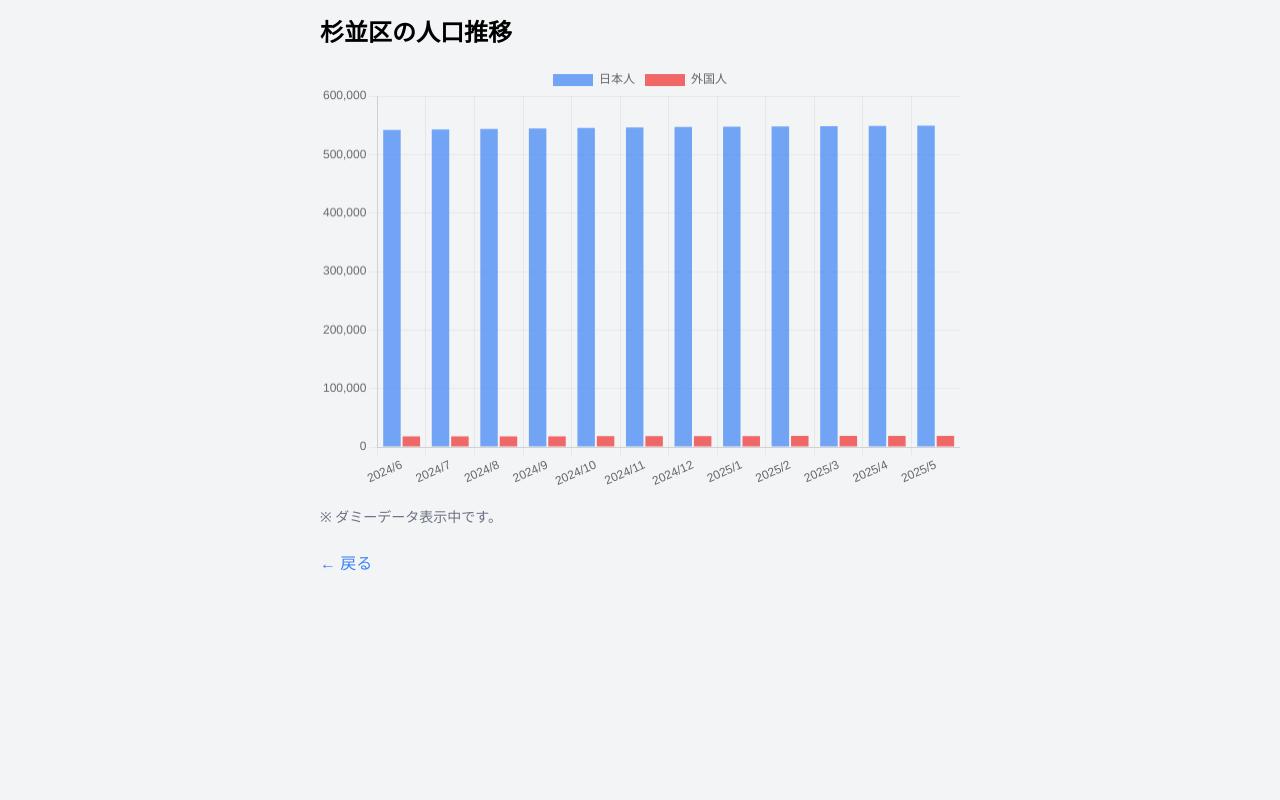
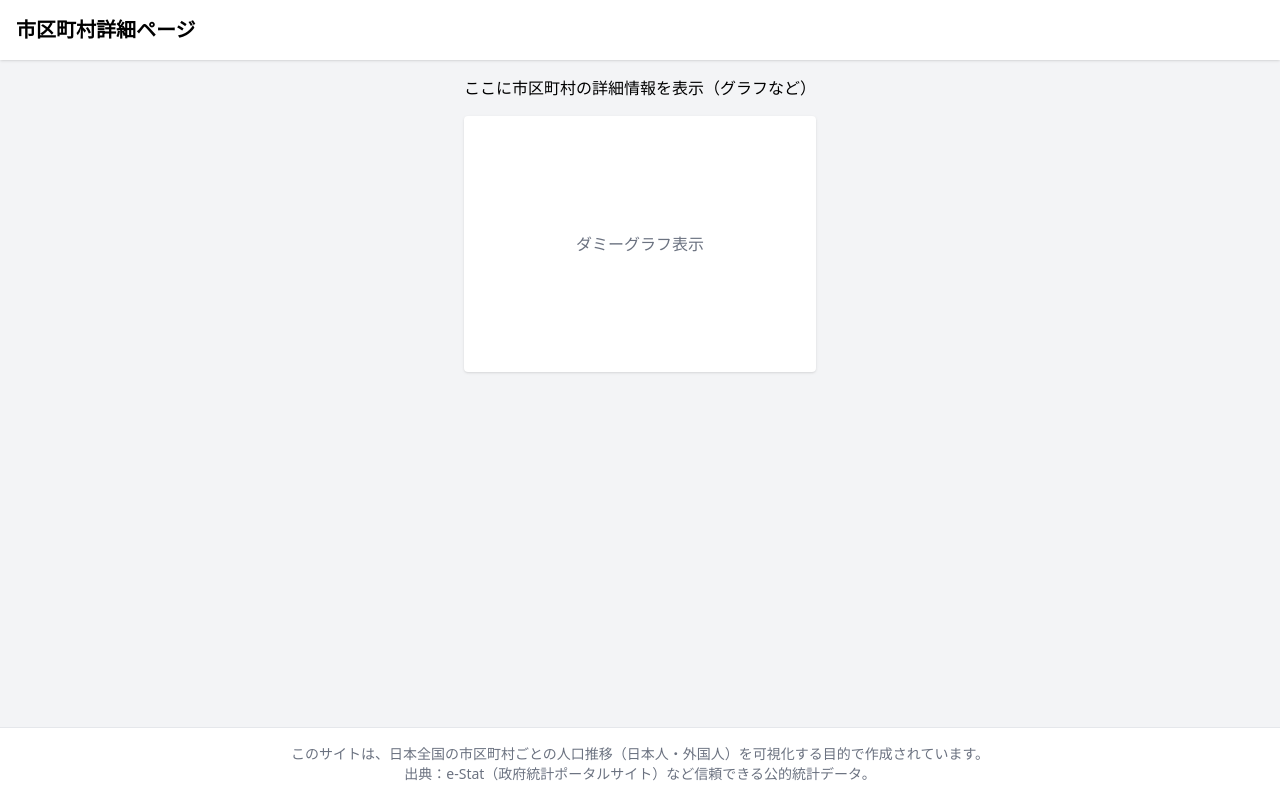
Before and after one commit to max-766/popmap, a plain HTML site: page details.html in a window 1280 px wide. Drawn offline with nearby package versions, Linux system fonts and the light colour scheme.

Commit message:
Add files via upload

```diff
--- a/app.js
+++ b/app.js
@@ -1,6 +1,9 @@
 const dummyData = [
   { name: "東京都 杉並区", pref: "東京都", year: 2020, total: 567000, japanese: 548000, foreign: 19000, rate: 3.3, trend: "増加中" },
-  { name: "大阪府 西成区", pref: "大阪府", year: 2020, total: 110000, japanese: 100000, foreign: 10000, rate: 9.1, trend: "横ばい" }
+  { name: "大阪府 西成区", pref: "大阪府", year: 2020, total: 110000, japanese: 100000, foreign: 10000, rate: 9.1, trend: "横ばい" },
+  { name: "北海道 札幌市", pref: "北海道", year: 2020, total: 1950000, japanese: 1900000, foreign: 50000, rate: 2.6, trend: "微増" },
+  { name: "福岡県 福岡市", pref: "福岡県", year: 2020, total: 1600000, japanese: 1540000, foreign: 60000, rate: 3.8, trend: "増加中" },
+  { name: "京都府 京都市", pref: "京都府", year: 2020, total: 1470000, japanese: 1430000, foreign: 40000, rate: 2.7, trend: "横ばい" }
 ];
 
 const prefectures = [
--- a/details.html
+++ b/details.html
@@ -1,19 +1,26 @@
-
 <!DOCTYPE html>
 <html lang="ja">
 <head>
-  <meta charset="UTF-8">
-  <title>市区町村詳細</title>
+  <meta charset="UTF-8" />
+  <meta name="viewport" content="width=device-width, initial-scale=1.0"/>
+  <title>詳細情報</title>
   <script src="https://cdn.tailwindcss.com"></script>
-  <script src="https://cdn.jsdelivr.net/npm/chart.js"></script>
 </head>
 <body class="bg-gray-100">
-  <div class="max-w-2xl mx-auto p-4">
-    <h1 id="title" class="text-2xl font-bold mb-4">市区町村詳細</h1>
-    <canvas id="chart" height="200"></canvas>
-    <p class="text-sm text-gray-500 mt-4">※ ダミーデータ表示中です。</p>
-    <a href="index.html" class="inline-block mt-6 text-blue-500 hover:underline">← 戻る</a>
+  <div class="flex flex-col min-h-screen">
+    <header class="p-4 bg-white shadow">
+      <h1 class="text-xl font-bold">市区町村詳細ページ</h1>
+    </header>
+    <main class="flex-1 p-4 max-w-3xl mx-auto space-y-4">
+      <p>ここに市区町村の詳細情報を表示（グラフなど）</p>
+      <div class="w-full h-64 bg-white shadow rounded flex items-center justify-center text-gray-500">
+        ダミーグラフ表示
+      </div>
+    </main>
+    <footer class="bg-white border-t text-center text-sm text-gray-500 p-4">
+      このサイトは、日本全国の市区町村ごとの人口推移（日本人・外国人）を可視化する目的で作成されています。<br/>
+      出典：e-Stat（政府統計ポータルサイト）など信頼できる公的統計データ。
+    </footer>
   </div>
-  <script src="details.js"></script>
 </body>
 </html>
```
Also changed, not shown: index.html (+6 -4 lines).
